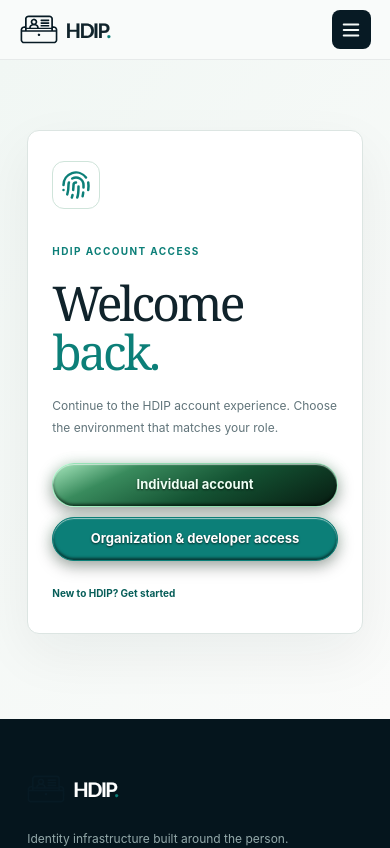
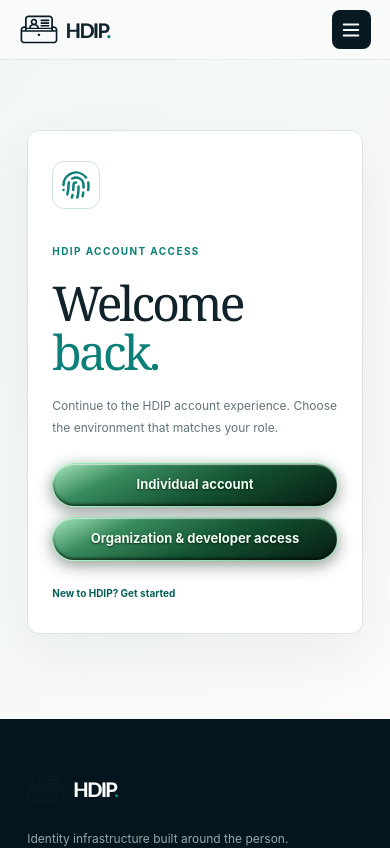
Before and after one commit to Emiloart/hdipassport, a Next.js app: page /sign-in in a window 390 px wide. Shown: the top 848 px of the page. Built offline with nearby package versions, Linux system fonts and the light colour scheme.

Commit message:
Unify CTA styling and interaction states with hero

```diff
--- a/src/app/globals.css
+++ b/src/app/globals.css
@@ -572,168 +572,6 @@ html,body{width:100%;max-width:100%;overflow-x:clip}
 }
 
 
-/* Hero-matched CTA styling: preserve the hero reference and align every other CTA. */
-.button:not(.hero-primary-cta),
-.next-link,
-.section-link-wrap .text-link,
-.privacy-copy > .text-link,
-.closing-actions .text-link,
-.mega-all{
-  display:inline-flex;
-  align-items:center;
-  justify-content:center;
-  gap:10px;
-  min-height:50px;
-  padding:16px 21px;
-  border:1px solid var(--teal);
-  border-radius:7px;
-  background:var(--teal);
-  color:#fff;
-  font-size:13px;
-  font-weight:700;
-  line-height:1.2;
-  transition:transform .2s,background .2s,box-shadow .2s;
-}
-.button:not(.hero-primary-cta):hover,
-.next-link:hover,
-.section-link-wrap .text-link:hover,
-.privacy-copy > .text-link:hover,
-.closing-actions .text-link:hover,
-.mega-all:hover{
-  transform:translateY(-2px);
-  border-color:var(--teal-dark);
-  background:var(--teal-dark);
-  color:#fff;
-  box-shadow:0 8px 22px rgba(12,127,120,.18);
-}
-.button:not(.hero-primary-cta).button-small{
-  min-height:50px;
-  padding:16px 21px;
-  font-size:13px;
-}
-.button:not(.hero-primary-cta).button-light,
-.button:not(.hero-primary-cta).button-outline{
-  border-color:var(--teal);
-  background:var(--teal);
-  color:#fff;
-}
-.button:not(.hero-primary-cta).button-light:hover,
-.button:not(.hero-primary-cta).button-outline:hover{
-  border-color:var(--teal-dark);
-  background:var(--teal-dark);
-  color:#fff;
-}
-.next-link{min-width:180px;justify-content:center}
-.next-link svg{display:none}
-.mega-all{margin-top:16px}
-.section-link-wrap .text-link svg,
-.privacy-copy > .text-link svg,
-.closing-actions .text-link svg,
-.mega-all svg{transition:none}
-.section-link-wrap .text-link:hover svg,
-.privacy-copy > .text-link:hover svg,
-.closing-actions .text-link:hover svg,
-.mega-all:hover svg{transform:none}
-@media(max-width:850px){
-  .button:not(.hero-primary-cta),
-  .next-link,
-  .section-link-wrap .text-link,
-  .privacy-copy > .text-link,
-  .closing-actions .text-link,
-  .mega-all{min-height:48px}
-}
-@media(max-width:600px){
-  .button:not(.hero-primary-cta),
-  .next-link,
-  .section-link-wrap .text-link,
-  .privacy-copy > .text-link,
-  .closing-actions .text-link,
-  .mega-all{
-    min-height:44px;
-    padding:0 21px;
-  }
-  .button:not(.hero-primary-cta).button-small{min-height:44px;padding:0 21px}
-  .button:not(.hero-primary-cta).button-large{min-height:44px;padding:0 21px}
-  .button:not(.hero-primary-cta),
-  .next-link,
-  .section-link-wrap .text-link,
-  .privacy-copy > .text-link,
-  .closing-actions .text-link,
-  .mega-all{
-    border:1px solid rgba(179,255,210,.78);
-    border-radius:7px;
-    color:#edfff3;
-    background:linear-gradient(155deg,#a7e7bd 0%,#398b5d 24%,#145333 56%,#071b11 100%);
-    box-shadow:inset 0 1px 1px rgba(255,255,255,.62),inset 0 -2px 3px rgba(0,0,0,.58),0 5px 16px rgba(0,0,0,.36),0 0 13px rgba(73,203,125,.16);
-    text-shadow:0 1px 2px rgba(0,0,0,.65);
-  }
-  .next-link{min-width:0;flex:1 1 145px}
-}
-
-
-/* Final CTA normalization: pill-shaped actions everywhere, without altering the hero or carousel controls. */
-.button:not(.hero-primary-cta):not(.architecture-control),
-.text-link,
-.footer-vision,
-.mega-all,
-.next-link{
-  min-height:50px;
-  padding:0 24px;
-  border-radius:999px;
-}
-.text-link,
-.footer-vision{
-  display:inline-flex;
-  align-items:center;
-  justify-content:center;
-  gap:10px;
-  border:1px solid var(--teal);
-  background:var(--teal);
-  color:#fff;
-  font-size:13px;
-  font-weight:700;
-  line-height:1.2;
-  transition:transform .2s,background .2s,box-shadow .2s;
-}
-.text-link:hover,
-.footer-vision:hover{
-  transform:translateY(-2px);
-  border-color:var(--teal-dark);
-  background:var(--teal-dark);
-  color:#fff;
-  box-shadow:0 8px 22px rgba(12,127,120,.18);
-}
-.button:not(.hero-primary-cta):not(.architecture-control){
-  border-radius:999px;
-}
-.next-link{border-radius:999px}
-.mega-all{border-radius:999px}
-@media(max-width:850px){
-  .button:not(.hero-primary-cta):not(.architecture-control),
-  .text-link,
-  .footer-vision,
-  .mega-all,
-  .next-link{min-height:48px}
-}
-@media(max-width:600px){
-  .button:not(.hero-primary-cta):not(.architecture-control),
-  .text-link,
-  .footer-vision,
-  .mega-all,
-  .next-link{
-    min-height:44px;
-    padding:0 21px;
-    border:1px solid rgba(179,255,210,.78);
-    border-radius:999px;
-    color:#edfff3;
-    background:linear-gradient(155deg,#a7e7bd 0%,#398b5d 24%,#145333 56%,#071b11 100%);
-    box-shadow:inset 0 1px 1px rgba(255,255,255,.62),inset 0 -2px 3px rgba(0,0,0,.58),0 5px 16px rgba(0,0,0,.36),0 0 13px rgba(73,203,125,.16);
-    text-shadow:0 1px 2px rgba(0,0,0,.65);
-  }
-  .next-link{min-width:0;flex:1 1 145px}
-}
-
-
 /* Architecture carousel */
 .architecture-carousel{
   width:100%;
@@ -988,27 +826,7 @@ html,body{width:100%;max-width:100%;overflow-x:clip}
 }
 
 
-/* Site-wide CTA shape and finish. The hero CTA remains the untouched reference. */
-.button:not(.hero-primary-cta),
-a.text-link,
-a.footer-vision,
-a.mega-all,
-a.next-link{
-  display:inline-flex;
-  min-height:50px;
-  align-items:center;
-  justify-content:center;
-  gap:10px;
-  padding:0 24px;
-  border:1px solid var(--teal);
-  border-radius:999px;
-  background:var(--teal);
-  color:#fff;
-  font-size:13px;
-  font-weight:700;
-  line-height:1.2;
-  text-decoration:none;
-}
+
 .button:not(.hero-primary-cta):hover,
 a.text-link:hover,
 a.footer-vision:hover,
@@ -1129,3 +947,124 @@ a.next-link:focus-visible{
   a.mega-all:visited,
   a.next-link:visited{color:#edfff3}
 }
+
+/* Unified site CTAs: mirror the hero CTA's sizing, colour and interaction behaviour.
+   The hero CTA and architecture carousel controls are intentionally excluded. */
+.button:not(.hero-primary-cta):not(.architecture-control),
+a.text-link,
+a.footer-vision,
+a.mega-all,
+a.next-link{
+  display:inline-flex;
+  min-height:49px;
+  align-items:center;
+  justify-content:center;
+  gap:10px;
+  padding:16px 21px;
+  border:1px solid var(--teal);
+  border-radius:999px;
+  background:var(--teal);
+  color:#fff;
+  font-size:13px;
+  font-weight:700;
+  line-height:1.2;
+  text-decoration:none;
+  text-shadow:none;
+  transition:transform .2s,background .2s,box-shadow .2s;
+  -webkit-tap-highlight-color:transparent;
+}
+.button:not(.hero-primary-cta):not(.architecture-control):hover,
+a.text-link:hover,
+a.footer-vision:hover,
+a.mega-all:hover,
+a.next-link:hover{
+  transform:translateY(-2px);
+  border-color:var(--teal-dark);
+  background:var(--teal-dark);
+  color:#fff;
+  box-shadow:0 8px 22px rgba(12,127,120,.18);
+}
+.button:not(.hero-primary-cta):not(.architecture-control):active,
+a.text-link:active,
+a.footer-vision:active,
+a.mega-all:active,
+a.next-link:active{
+  transform:translateY(0);
+  border-color:var(--teal-dark);
+  background:var(--teal-dark);
+  color:#fff;
+  box-shadow:0 4px 12px rgba(12,127,120,.2);
+}
+.button:not(.hero-primary-cta):not(.architecture-control):visited,
+a.text-link:visited,
+a.footer-vision:visited,
+a.mega-all:visited,
+a.next-link:visited{color:#fff}
+.button:not(.hero-primary-cta):not(.architecture-control):focus-visible,
+a.text-link:focus-visible,
+a.footer-vision:focus-visible,
+a.mega-all:focus-visible,
+a.next-link:focus-visible{
+  outline:3px solid rgba(12,127,120,.35);
+  outline-offset:3px;
+}
+a.next-link{min-width:180px}
+a.next-link svg{display:none}
+a.mega-all{margin-top:16px}
+a.text-link svg,
+a.footer-vision svg,
+a.mega-all svg{transition:none}
+a.text-link:hover svg,
+a.footer-vision:hover svg,
+a.mega-all:hover svg{transform:none}
+
+@media(max-width:850px){
+  .button:not(.hero-primary-cta):not(.architecture-control),
+  a.text-link,
+  a.footer-vision,
+  a.mega-all,
+  a.next-link{min-height:48px}
+}
+@media(max-width:600px){
+  .button:not(.hero-primary-cta):not(.architecture-control),
+  a.text-link,
+  a.footer-vision,
+  a.mega-all,
+  a.next-link{
+    min-height:44px;
+    padding:0 21px;
+    border:1px solid rgba(179,255,210,.78);
+    border-radius:999px;
+    color:#edfff3;
+    background:linear-gradient(155deg,#a7e7bd 0%,#398b5d 24%,#145333 56%,#071b11 100%);
+    box-shadow:inset 0 1px 1px rgba(255,255,255,.62),inset 0 -2px 3px rgba(0,0,0,.58),0 5px 16px rgba(0,0,0,.36),0 0 13px rgba(73,203,125,.16);
+    text-shadow:0 1px 2px rgba(0,0,0,.65);
+  }
+  .button:not(.hero-primary-cta):not(.architecture-control):hover,
+  a.text-link:hover,
+  a.footer-vision:hover,
+  a.mega-all:hover,
+  a.next-link:hover{
+    border-color:rgba(179,255,210,.78);
+    color:#edfff3;
+    background:linear-gradient(155deg,#a7e7bd 0%,#398b5d 24%,#145333 56%,#071b11 100%);
+    box-shadow:inset 0 1px 1px rgba(255,255,255,.62),inset 0 -2px 3px rgba(0,0,0,.58),0 5px 16px rgba(0,0,0,.36),0 0 13px rgba(73,203,125,.16);
+  }
+  .button:not(.hero-primary-cta):not(.architecture-control):active,
+  a.text-link:active,
+  a.footer-vision:active,
+  a.mega-all:active,
+  a.next-link:active{
+    transform:translateY(0);
+    border-color:rgba(179,255,210,.78);
+    color:#edfff3;
+    background:linear-gradient(155deg,#a7e7bd 0%,#398b5d 24%,#145333 56%,#071b11 100%);
+    box-shadow:inset 0 1px 1px rgba(255,255,255,.62),inset 0 -2px 3px rgba(0,0,0,.58),0 5px 16px rgba(0,0,0,.36),0 0 13px rgba(73,203,125,.16);
+  }
+  .button:not(.hero-primary-cta):not(.architecture-control):visited,
+  a.text-link:visited,
+  a.footer-vision:visited,
+  a.mega-all:visited,
+  a.next-link:visited{color:#edfff3}
+  a.next-link{min-width:0;flex:1 1 145px}
+}
```
